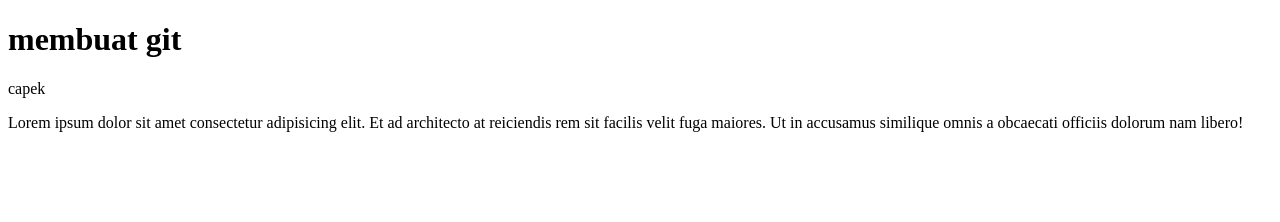
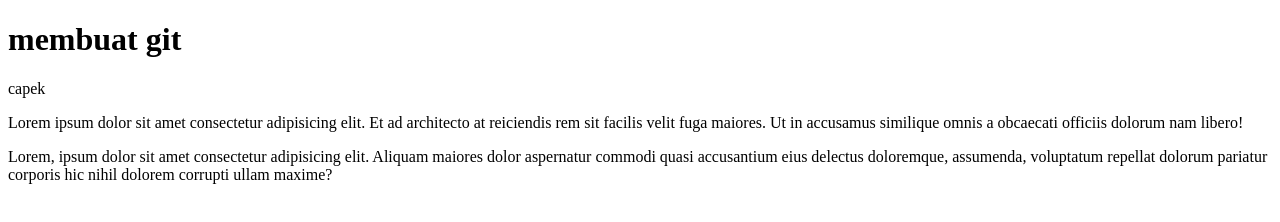
Before and after one commit to vander13/git-test2, a plain HTML site: page index.html in a window 1280 px wide. Drawn offline with Linux system fonts and the light colour scheme.

Commit message:
ingin jadi programer

```diff
--- a/index.html
+++ b/index.html
@@ -10,5 +10,8 @@
     <h1> membuat git </h1>
     <p>capek</p>
     <p>Lorem ipsum dolor sit amet consectetur adipisicing elit. Et ad architecto at reiciendis rem sit facilis velit fuga maiores. Ut in accusamus similique omnis a obcaecati officiis dolorum nam libero!</p>
+<p>
+    Lorem, ipsum dolor sit amet consectetur adipisicing elit. Aliquam maiores dolor aspernatur commodi quasi accusantium eius delectus doloremque, assumenda, voluptatum repellat dolorum pariatur corporis hic nihil dolorem corrupti ullam maxime?
+</p>
 </body>
 </html>
```
